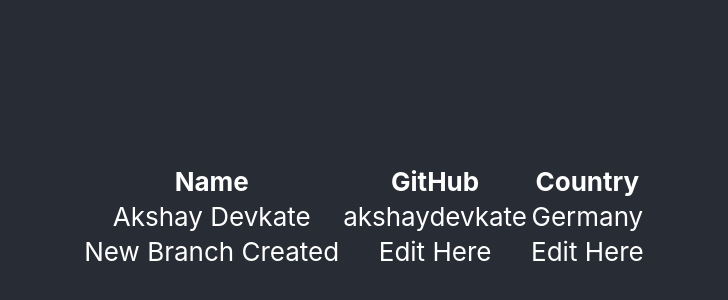
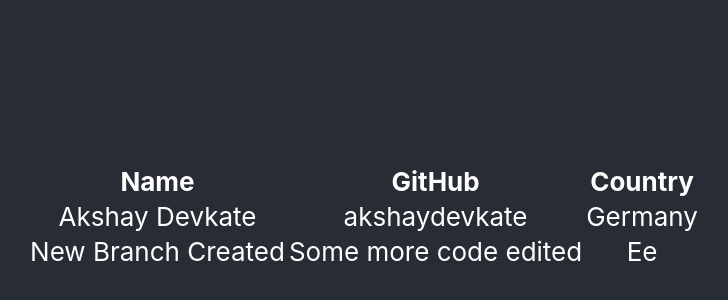
Before and after one commit to AkshayDevkate/gitcommand, a React (Create React App) app: page / in a window 1280 px wide. Shown: the part 184-484 px from the top of the page, without its empty margins (276-1004 px from the left). Built offline with nearby package versions, Linux system fonts and the light colour scheme.

Commit message:
adding code to branch one again

```diff
--- a/src/App.js
+++ b/src/App.js
@@ -17,8 +17,8 @@
   </tr>
   <tr>
     <td>New Branch Created</td>
-    <td>Edit Here</td>
-    <td>Edit Here</td>
+    <td>Some more code edited</td>
+    <td>Ee</td>
   </tr>
 
 </table>
```
